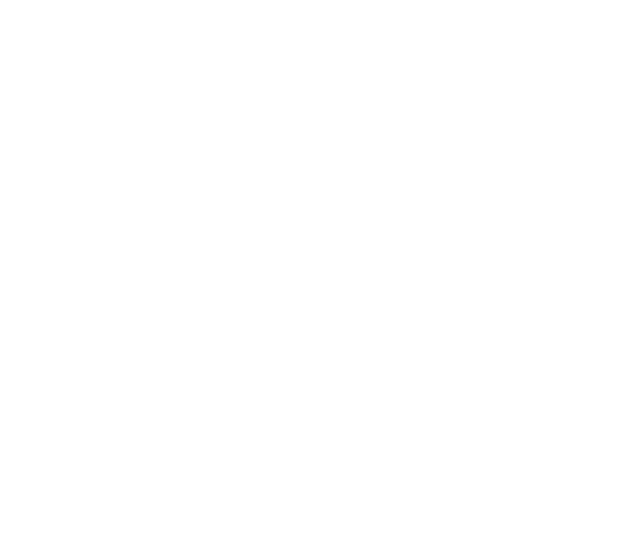
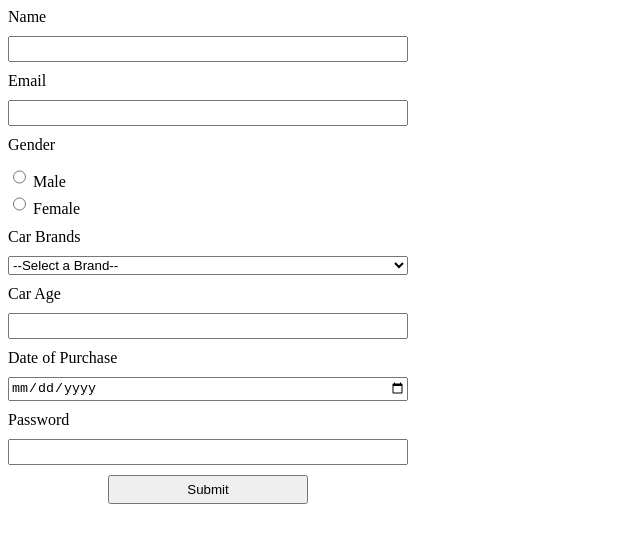
Before and after one commit to acciojob/car-insurance-form-Mazhar-54321, a website: page main.html in a window 1280 px wide. Shown: the whole page, without its empty margins (0-640 px from the left). Drawn offline with Linux system fonts and the light colour scheme.

Commit message:
created a submission

```diff
--- a/main.html
+++ b/main.html
@@ -8,6 +8,44 @@
 
 <body>
 	<!-- the entire body must be written by student -->
+	<form method="post">
+    <label for="name">Name</label>
+    <input type="text" id="name" required>
+
+    <label for="email">Email</label>
+    <input type="email" id="email" required>
+
+    <label>Gender</label>
+    <div class="radio-group">
+      <div>
+        <input type="radio" id="gender_male" name="gender" required>
+        <label for="gender_male">Male</label>
+      </div>
+      <div>
+        <input type="radio" id="gender_female" name="gender">
+        <label for="gender_female">Female</label>
+      </div>
+    </div>
+
+    <label for="cars">Car Brands</label>
+    <select id="cars">
+      <option value="">--Select a Brand--</option>
+      <option value="bmw">BMW</option>
+      <option value="audi">Audi</option>
+      <option value="mercedez">Mercedez</option>
+    </select>
+
+    <label for="carage">Car Age</label>
+    <input type="number" id="carage" required>
+
+    <label for="dop">Date of Purchase</label>
+    <input type="date" id="dop" required>
+
+    <label for="password">Password</label>
+    <input type="password" id="password" required>
+
+    <div class="button"><button type="submit">Submit</button></div>
+  </form>
     <script type="text/javascript" src="./script.js">
 </script>
 
--- a/styles.css
+++ b/styles.css
@@ -1,2 +1,18 @@
 
 /* Your CSS Code here. */
+form{
+	display:flex;
+	flex-direction:column;
+	max-width:400px;
+	row-gap:10px;
+}
+.button{
+	text-align:center
+}
+button{
+	padding:5px 10px;
+	width:200px;
+}
+input{
+	height:20px
+}
```
